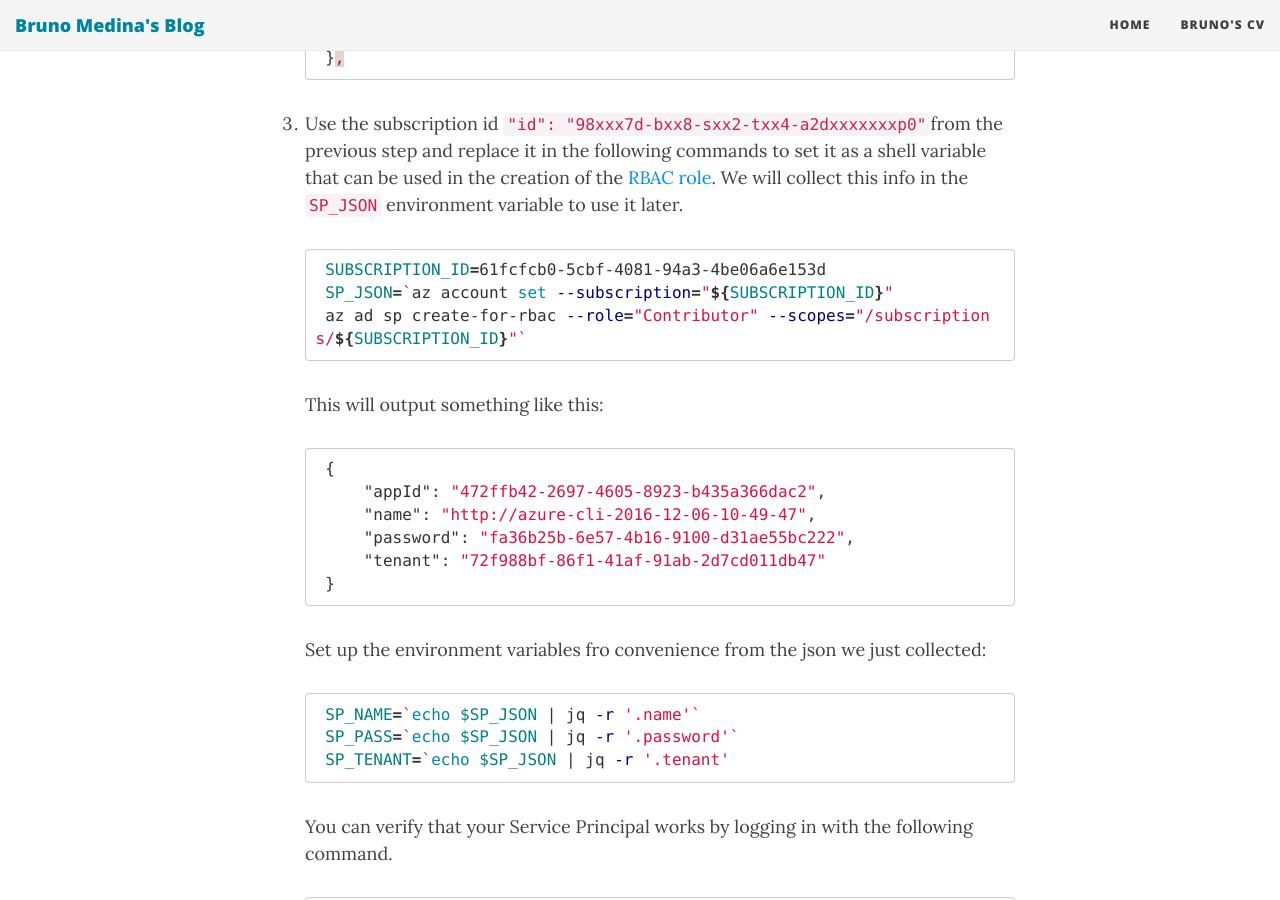
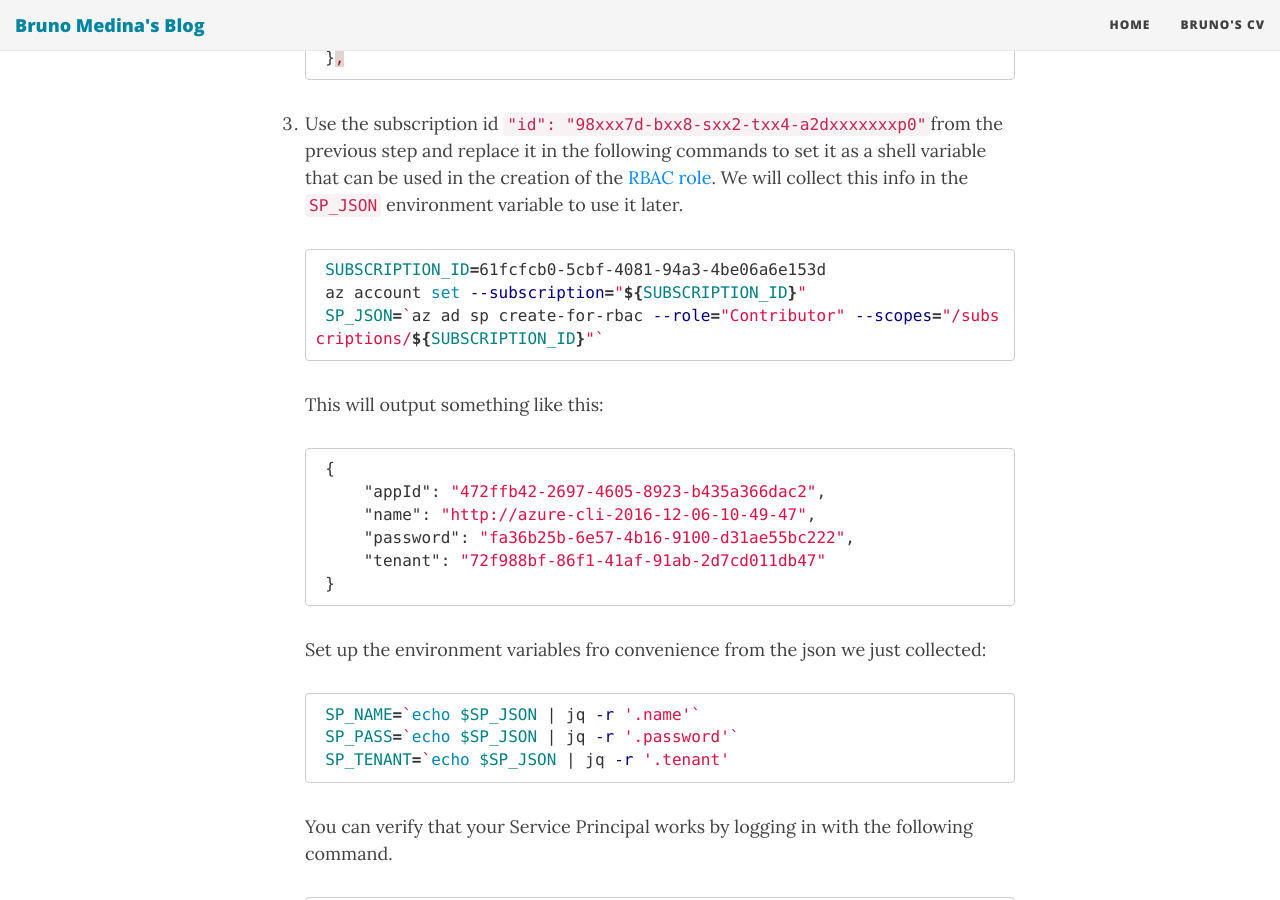
Before and after one commit to brusMX/brusMX.github.io, a Jekyll site: the page built from _posts/2016-11-18-deis-on-azure.md, in a window 1280 px wide and 900 px high, scrolled down 1412 px. Built offline with Jekyll 4.4.1, drawn with Linux system fonts in a browser that asks for light colours; nearby versions of some CDN libraries; Markdown is read by kramdown in place of the engine named in the settings.

Commit message:
Messed up a `

````diff
--- a/_posts/2016-11-18-deis-on-azure.md
+++ b/_posts/2016-11-18-deis-on-azure.md
@@ -56,8 +56,8 @@
 
     ```bash
     SUBSCRIPTION_ID=61fcfcb0-5cbf-4081-94a3-4be06a6e153d
-    SP_JSON=`az account set --subscription="${SUBSCRIPTION_ID}"
-    az ad sp create-for-rbac --role="Contributor" --scopes="/subscriptions/${SUBSCRIPTION_ID}"`
+    az account set --subscription="${SUBSCRIPTION_ID}"
+    SP_JSON=`az ad sp create-for-rbac --role="Contributor" --scopes="/subscriptions/${SUBSCRIPTION_ID}"`
     ```
 
     This will output something like this:
````
